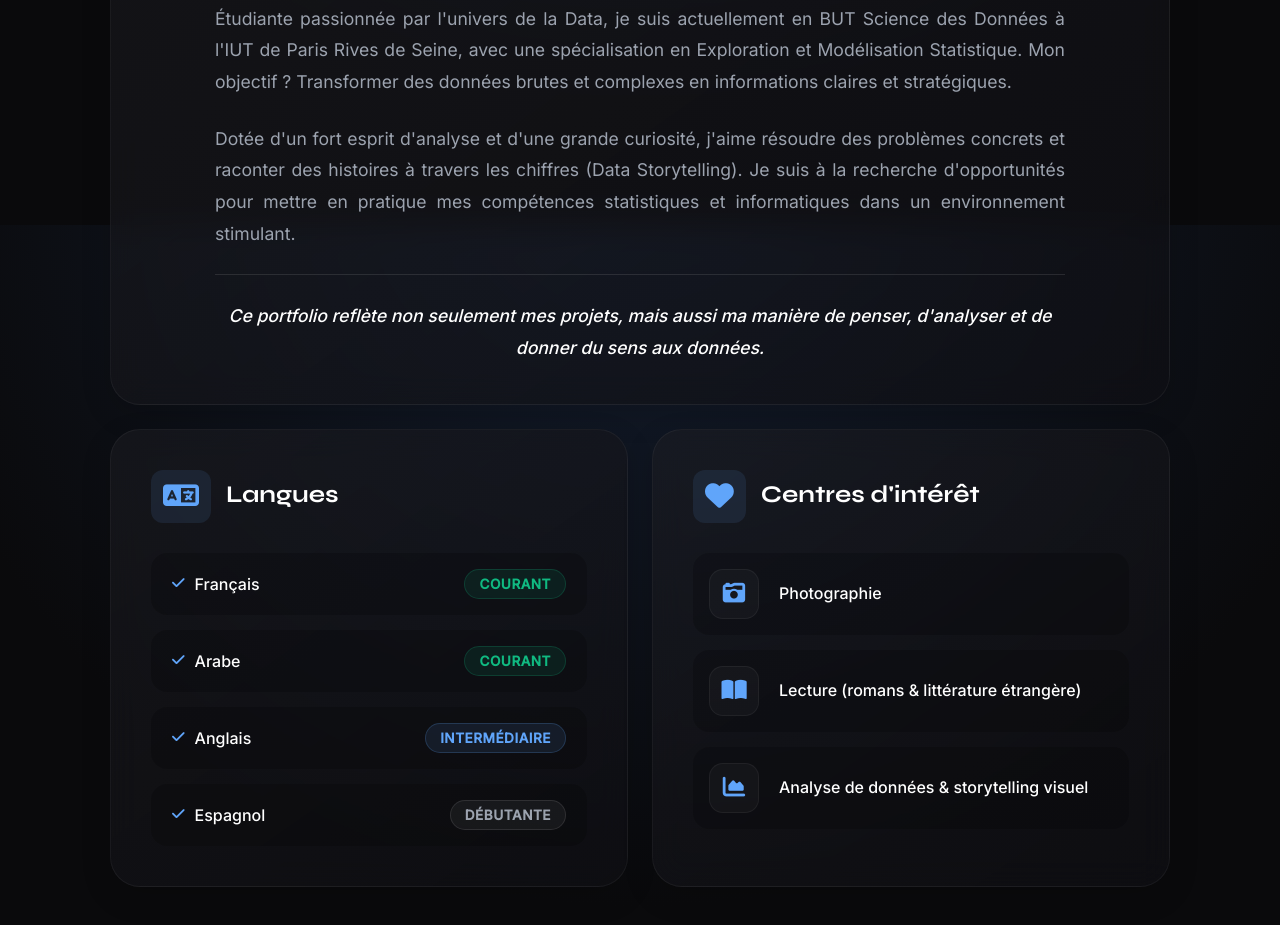
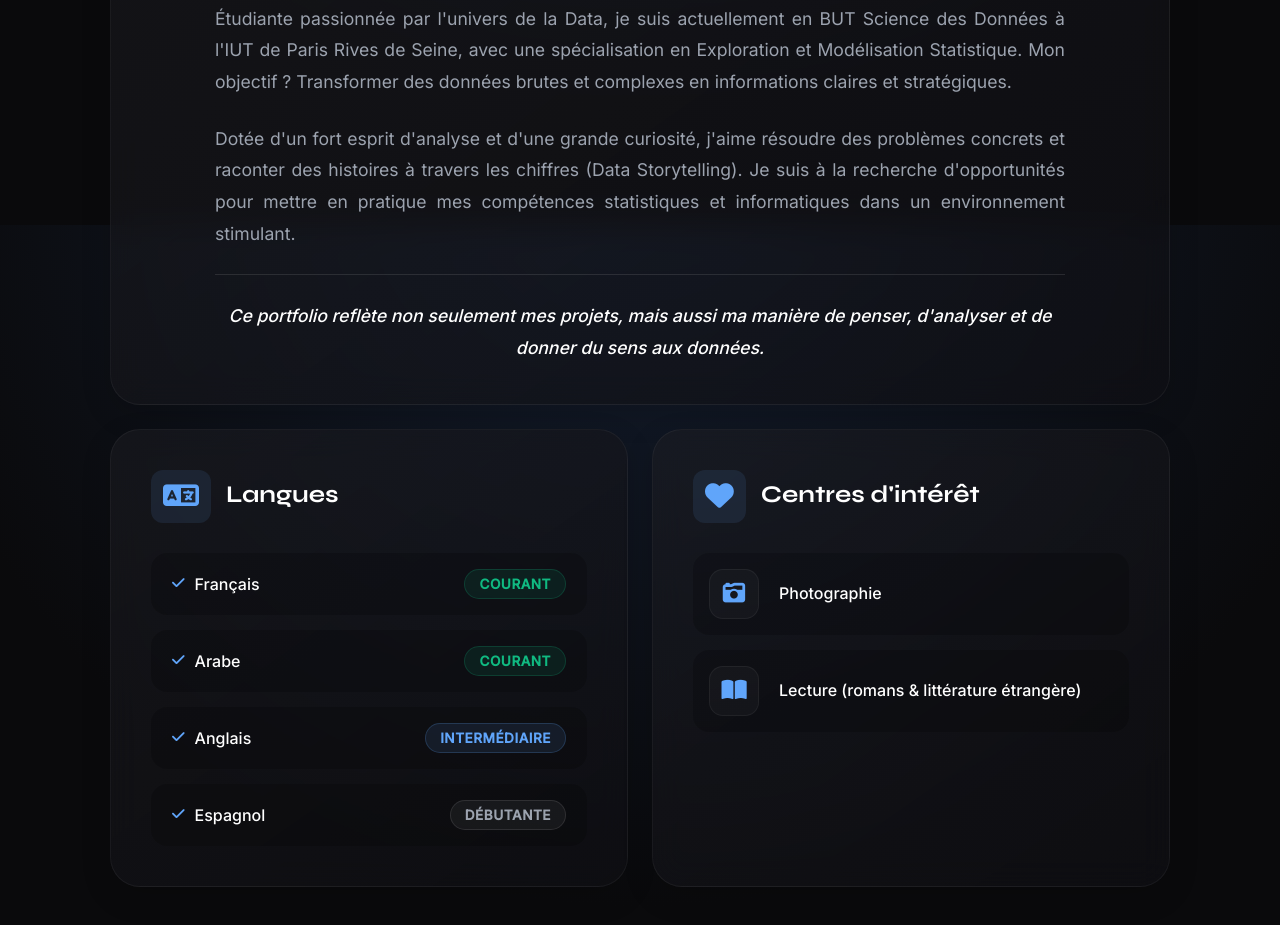
Before and after one commit to yaminabenferlou/Mon-site-web, a plain HTML site: page qui-suis-je.html in a window 1280 px wide. Shown: the part 575-1500 px from the top of the page. Drawn offline with Linux system fonts and the light colour scheme.

Commit message:
Correction

```diff
--- a/qui-suis-je.html
+++ b/qui-suis-je.html
@@ -101,11 +101,6 @@
                             <div class="interest-text">Lecture (romans & littérature étrangère)</div>
                         </div>
 
-                        <div class="interest-item">
-                            <div class="interest-icon"><i class="fa-solid fa-chart-area"></i></div>
-                            <div class="interest-text">Analyse de données & storytelling visuel</div>
-                        </div>
-
                     </div>
                 </div>
 
```
